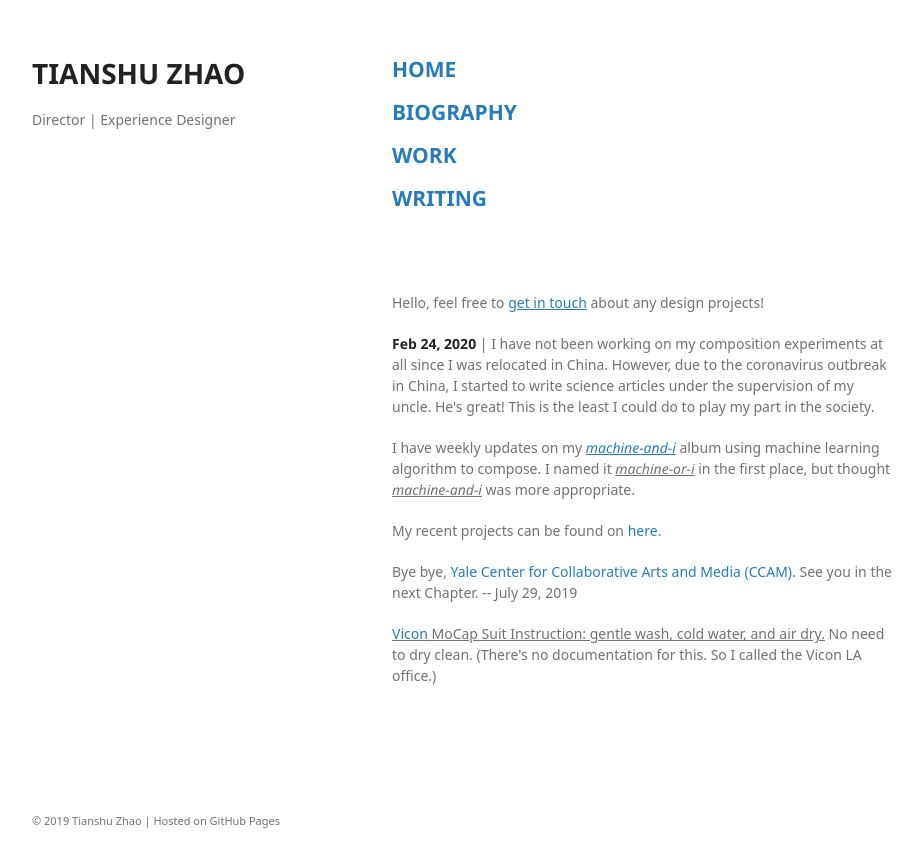
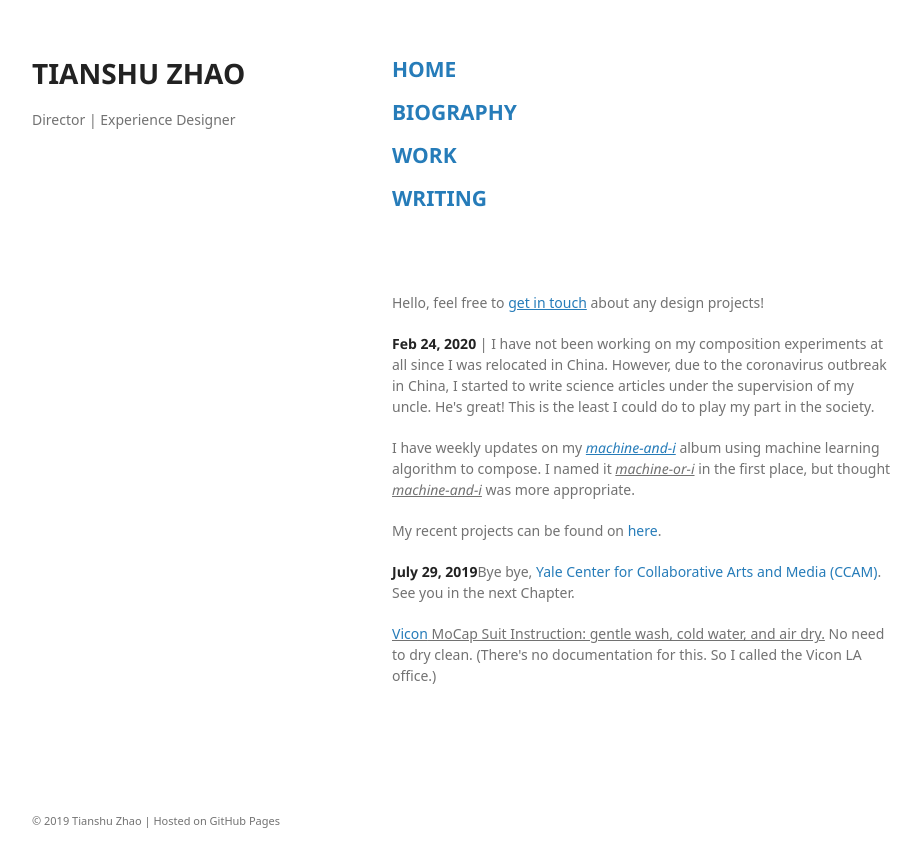
Before and after one commit to tianshu-z/tianshu-z.github.io, a Jekyll site: the page built from index.md, in a window 1280 px wide. Shown: the top 867 px of the page, without its empty margins (178-1100 px from the left). Built offline with Jekyll 4.4.1, drawn with Linux system fonts in a browser that asks for light colours; some web fonts are replaced; our own code applies the rules of GitHub Pages for plain Markdown files.

```diff
--- a/index.md
+++ b/index.md
@@ -20,7 +20,7 @@ My recent projects can be found on <a href="https://tianshu-z.github.io/work.htm
 
 
 
-<p>Bye bye, <a href="https://ccam.yale.edu"> Yale Center for Collaborative Arts and Media (CCAM)</a>. See you in the next Chapter. -- July 29, 2019<p>
+<p><strong>July 29, 2019</strong>Bye bye, <a href="https://ccam.yale.edu"> Yale Center for Collaborative Arts and Media (CCAM)</a>. See you in the next Chapter.<p>
 
 
 
```
